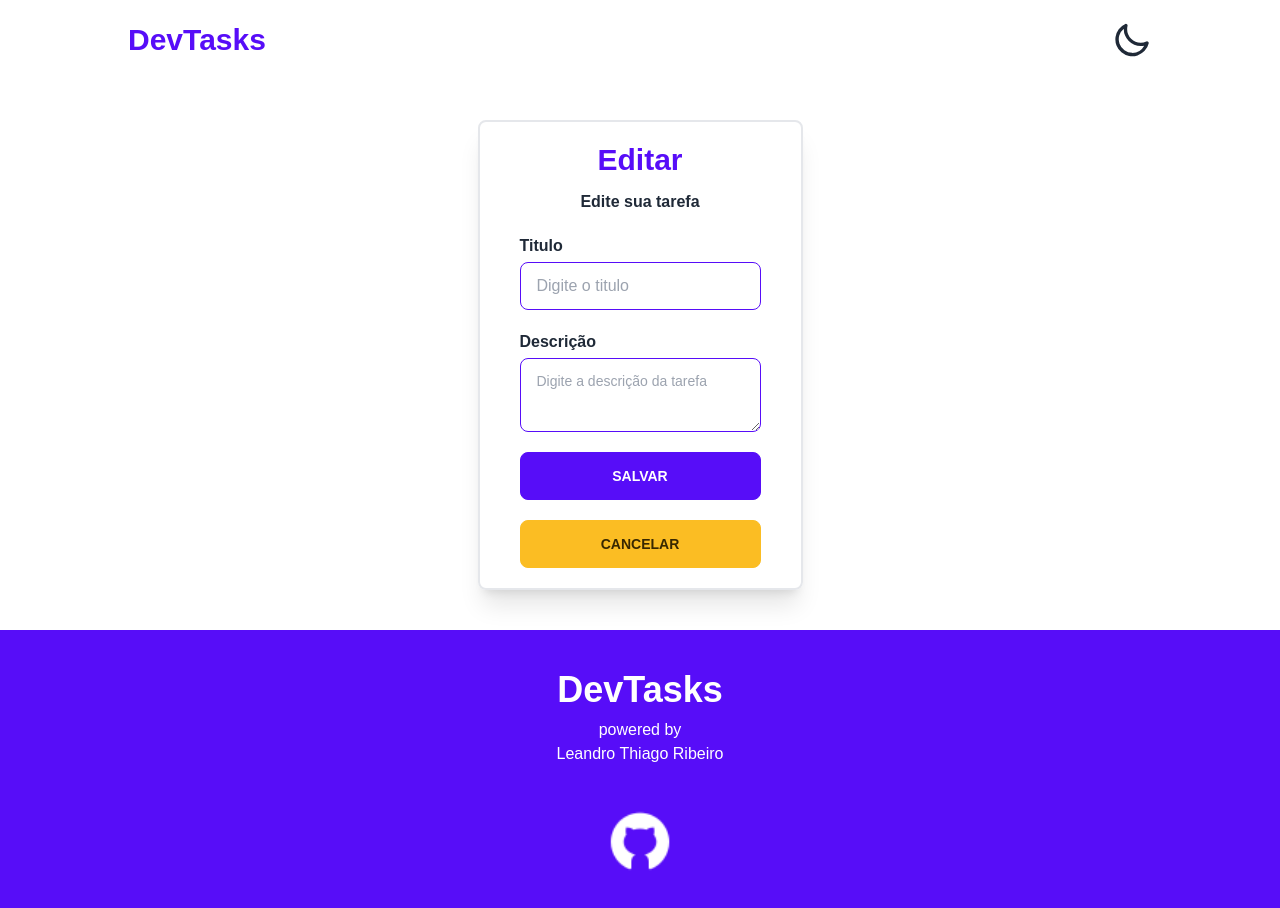
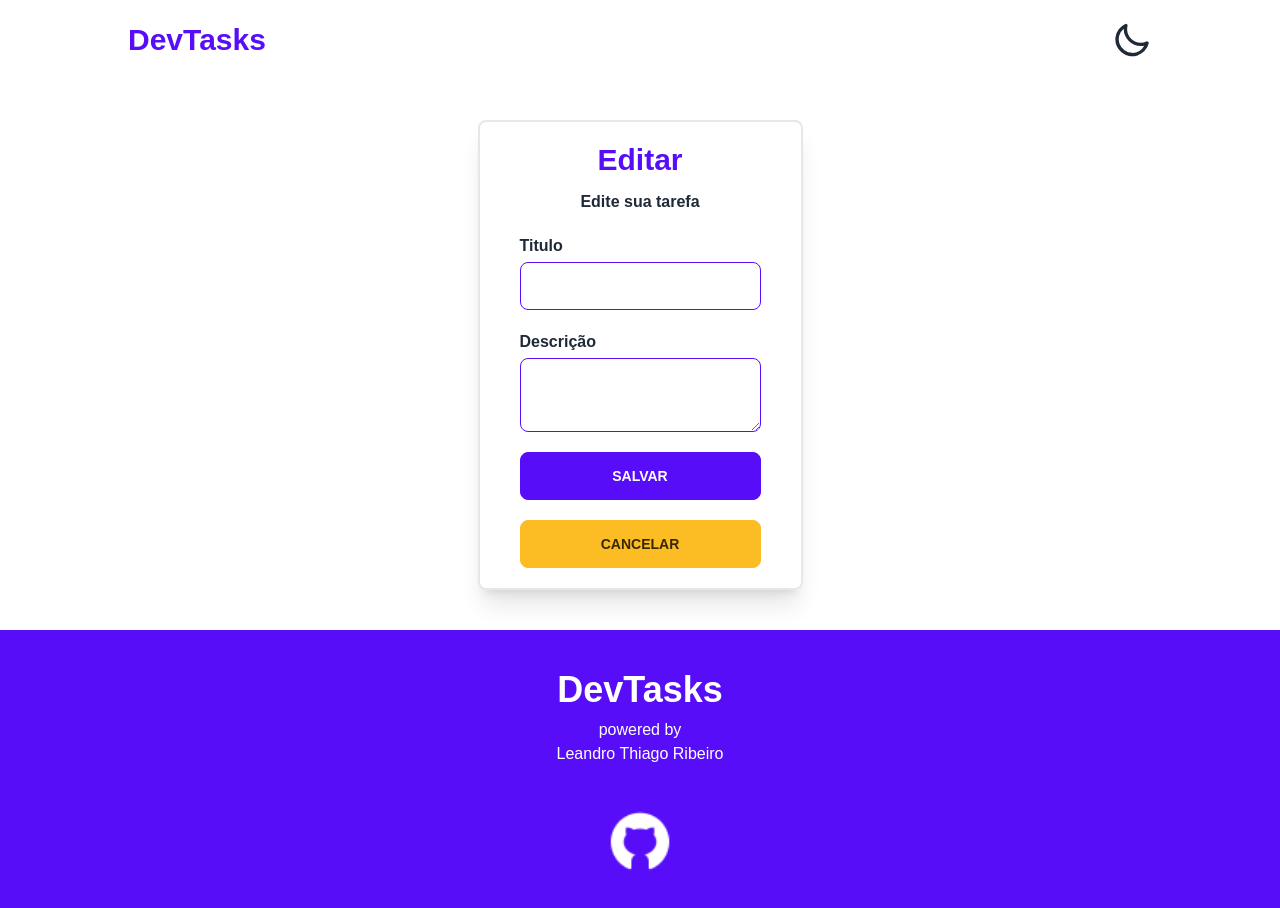
Before and after one commit to LeandroTRibeiro/tasklist-app, a React (Vite) app: page /edit/1 in a window 1280 px wide. Shown: the top 908 px of the page. Built offline with nearby package versions, Linux system fonts and the light colour scheme; no server answers.

Commit message:
create place holder
put the value of task on placeholder on edit page

```diff
--- a/src/api.ts
+++ b/src/api.ts
@@ -1,6 +1,7 @@
 import axios from "axios";
 
 const BASEAPI = 'https://api-tasklist.onrender.com';
+// const BASEAPI = 'http://localhost:2000';
 
 export const Api = {
     getAllTasks: async () => {
@@ -41,5 +42,10 @@ export const Api = {
         const response = await axios.get(`${BASEAPI}/task/${query}`);
 
         return response.data;
+    },
+    getOne: async (_id: string) => {
+        const response = await axios.get(`${BASEAPI}/task/show/${_id}`);
+
+        return response.data;
     }
 }
--- a/src/components/Header.tsx
+++ b/src/components/Header.tsx
@@ -8,7 +8,7 @@ export const Header = () => {
 
     return(
 
-        <div className={`bg-white flex justify-center ${theme.status ? '' : 'bg-gray-700'}`}>
+        <div className={`flex justify-center ${theme.status ? '' : 'bg-gray-700'}`}>
             <div className="mx:w-[280px] ms:w-[325px] mg:w-[425px] tb:w-[768px] w-[1024px] h-[80px] flex justify-between items-center">
                 <div className={theme.status ? "text-3xl font-bold text-primary" : "text-3xl font-bold text-black"}>
                     <Link to='/'>
--- a/src/pages/EditTask.tsx
+++ b/src/pages/EditTask.tsx
@@ -1,7 +1,9 @@
-import React, { useState } from "react"
+import React, { useEffect, useState } from "react"
 import { Api } from "../api";
 import { useNavigate, useParams } from 'react-router-dom';
 import { useAppSelector } from "../redux/hooks/useAppSelector";
+import { ListType } from "../types/types";
+
 
 export const EditTask = () => {
 
@@ -14,6 +16,16 @@ export const EditTask = () => {
     const [title, setTitle] = useState('');
     const [description, setDescription] = useState('');
     const [disable, setDisable] = useState(false);
+    const [task, setTask] = useState<ListType>();
+
+    useEffect(() => {
+        const getOne = async () => {
+            const response = await Api.getOne(params.id as string);
+
+            setTask(response.task);
+        }
+        getOne();
+    });
 
     const changeTitle = (e: React.ChangeEvent<HTMLInputElement>) => {
         setTitle(e.target.value);
@@ -45,7 +57,7 @@ export const EditTask = () => {
     }
 
     return(
-        <div className={`bg-white flex justify-center pt-10 pb-10 ${theme.status ? '' : 'bg-gray-800'}`}>
+        <div className={`flex justify-center pt-10 pb-10 ${theme.status ? '' : 'bg-gray-800'}`}>
 
             <form className={`border-2 rounded-lg py-5 px-10 shadow-xl flex flex-col gap-5 ${theme.status ? '' : 'bg-gray-700 border-gray-800'}`}>
                 <div className="flex flex-col items-center gap-3">
@@ -55,10 +67,10 @@ export const EditTask = () => {
                 <label className={`flex flex-col font-semibold gap-1 ${theme.status ? '' : 'text-gray-300'}`}>
                     Titulo
                     <input
-                        className={`bg-white input input-primary font-medium ${theme.status ? '' : 'bg-gray-700 text-gray-300'}`}
+                        className={`input input-primary font-medium ${theme.status ? '' : 'bg-gray-700 text-gray-300'}`}
                         type="text"
                         name="title"
-                        placeholder="Digite o titulo"
+                        placeholder={task?.title}
                         value={title}
                         onChange={changeTitle}
                         disabled={disable}
@@ -68,9 +80,9 @@ export const EditTask = () => {
                 <label className={`flex flex-col font-semibold gap-1 ${theme.status ? '' : 'text-gray-300'}`}>
                     Descrição
                     <textarea
-                        className={`bg-white textarea textarea-primary font-medium ${theme.status ? '' : 'text-gray-300 bg-gray-700'}`}
+                        className={`textarea textarea-primary font-medium ${theme.status ? '' : 'text-gray-300 bg-gray-700'}`}
                         name="description"
-                        placeholder="Digite a descrição da tarefa"
+                        placeholder={task?.description}
                         value={description}
                         onChange={changeDescription}
                         disabled={disable}
--- a/src/pages/Home.tsx
+++ b/src/pages/Home.tsx
@@ -79,7 +79,7 @@ export const Home = () => {
     }
 
     return(
-        <div className={`bg-white flex justify-center pt-10 pb-10 ${theme.status ? '' : 'bg-gray-800'}`}>
+        <div className={`flex justify-center pt-10 pb-10 ${theme.status ? '' : 'bg-gray-800'}`}>
             <div className="mx:w-[280px] ms:w-[325px] mg:w-[425px] tb:w-[768px] w-[1024px] flex flex-col items-center gap-10">
                 <div className="w-full">
                     <div className="flex gap-5 mg:flex-col">
@@ -87,7 +87,7 @@ export const Home = () => {
 
                         <label className="input-group">
                             <input
-                                className={`bg-white input input-bordered input-primary w-full max-w-xs ${theme.status ? '' : 'bg-gray-800 text-gray-300'}`}
+                                className={`input input-bordered input-primary w-full max-w-xs ${theme.status ? '' : 'bg-gray-800 text-gray-300'}`}
                                 type="text"
                                 name="query"
                                 placeholder="Pesquisar"
--- a/src/pages/NewTask.tsx
+++ b/src/pages/NewTask.tsx
@@ -41,7 +41,7 @@ export const NewTask = () => {
     }
 
     return(
-        <div className={`bg-white flex justify-center pt-10 pb-10 ${theme.status ? '' : 'bg-gray-800'}`}>
+        <div className={`flex justify-center pt-10 pb-10 ${theme.status ? '' : 'bg-gray-800'}`}>
 
             <form className={`border-2 rounded-lg py-5 px-10 shadow-xl flex flex-col gap-5 ${theme.status ? '' : 'bg-gray-700 border-gray-800'}`}>
                 <div className="flex flex-col items-center gap-3">
@@ -51,7 +51,7 @@ export const NewTask = () => {
                 <label className={`flex flex-col font-semibold gap-1 ${theme.status ? '' : 'text-gray-300'}`}>
                     Titulo
                     <input
-                        className={`bg-white input input-primary font-medium ${theme.status ? '' : 'bg-gray-700 text-gray-300'}`}
+                        className={`input input-primary font-medium ${theme.status ? '' : 'bg-gray-700 text-gray-300'}`}
                         type="text"
                         name="title"
                         placeholder="Digite o titulo"
@@ -64,7 +64,7 @@ export const NewTask = () => {
                 <label className={`flex flex-col font-semibold gap-1 ${theme.status ? '' : 'text-gray-300'}`}>
                     Descrição
                     <textarea
-                        className={`bg-white textarea textarea-primary font-medium ${theme.status ? '' : 'text-gray-300 bg-gray-700'}`}
+                        className={`textarea textarea-primary font-medium ${theme.status ? '' : 'text-gray-300 bg-gray-700'}`}
                         name="description"
                         placeholder="Digite a descrição da tarefa"
                         value={description}
```
